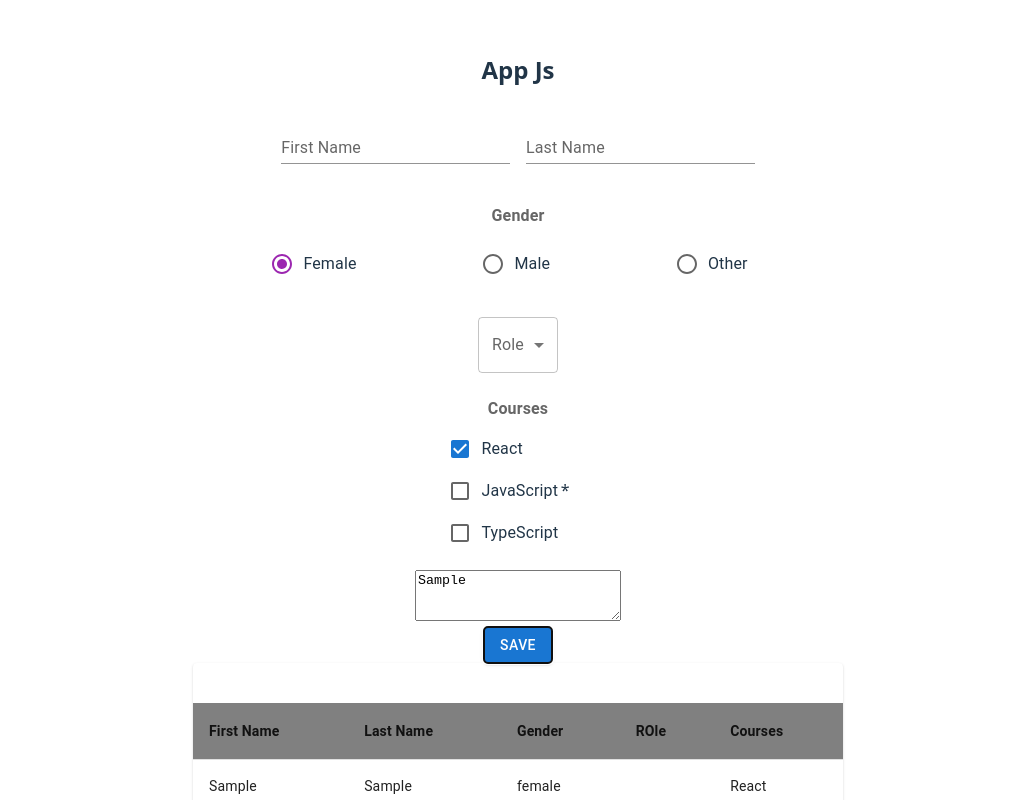
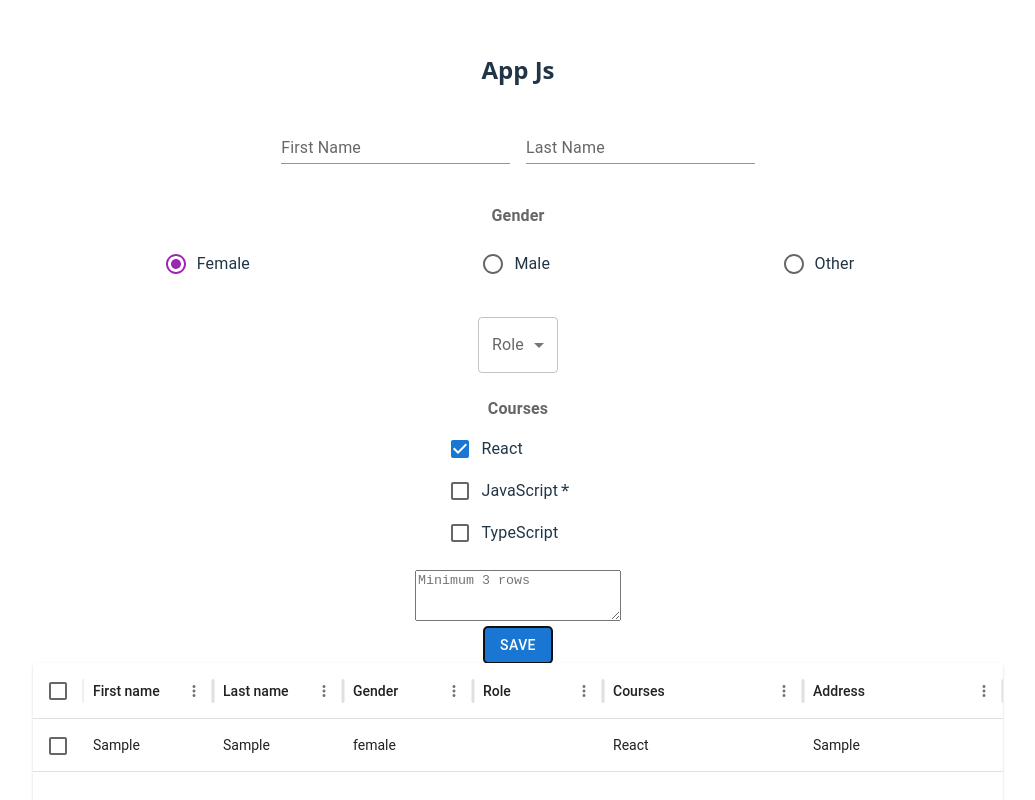
Before and after one commit to rahulkhartude/PersonCRUD, a React (Vite) app: page / in a window 1280 px wide. Both pictures are taken after typing "Sample", "Sample", "Sample" into the empty fields and a click on the button "SAVE". Shown: the top 800 px of the page, without its empty margins (122-1157 px from the left). Built offline with nearby package versions, Linux system fonts and the light colour scheme.

Commit message:
using DataGrid fromMUI

```diff
--- a/package.json
+++ b/package.json
@@ -13,6 +13,7 @@
     "@emotion/react": "^11.14.0",
     "@emotion/styled": "^11.14.0",
     "@mui/material": "^7.0.1",
+    "@mui/x-data-grid": "^8.0.0",
     "react": "^19.0.0",
     "react-dom": "^19.0.0"
   },
--- a/src/components/MUICompoent.jsx
+++ b/src/components/MUICompoent.jsx
@@ -35,6 +35,10 @@ export const MUICompoent = () => {
     javascript: false,
     typescript: false,
   });
+  const [myAddress,setMyAddress] = useState("");
+  const handleAddress=(value)=>{
+    setMyAddress(value);
+  }
 
   const handleRole = (event) => {
     setRole(event.target.value);
@@ -69,10 +73,14 @@ export const MUICompoent = () => {
     setErrors(newErrors);
 
     if (valid) {
-      setList([...list, { firstName, lastName ,gender,role,selectedCourses }]);
+      setList([...list, { firstName, lastName ,gender,role,selectedCourses,myAddress }]);
       console.log("list",list);
       setFirstName('');
       setLastName('');
+      setGender('female');
+      setRole('');
+      setSelectedCourses({ react: true, javascript: false, typescript: false });
+      setMyAddress('');
     }
   };
   const handleGender =(value)=>{
@@ -194,6 +202,8 @@ export const MUICompoent = () => {
   minRows={3}
   placeholder="Minimum 3 rows"
   style={{ width: 200 }}
+  onChange={(e)=>handleAddress(e.target.value)}
+  value={myAddress}
 />
 </Box>
 
--- a/src/components/ShowList.jsx
+++ b/src/components/ShowList.jsx
@@ -1,57 +1,92 @@
+
+
+// import * as React from 'react';
+// import { DataGrid } from '@mui/x-data-grid';
+// import Paper from '@mui/material/Paper';
+
+// export default function BasicTable({ myList }) {
+//   const columns = [
+//     { field: 'firstName', headerName: 'First name', width: 130 },
+//     { field: 'lastName', headerName: 'Last name', width: 130 },
+//     { field: 'gender', headerName: 'Gender', width: 130 },
+//     { field: 'role', headerName: 'Role', width: 130 },
+//     { field: 'courses', headerName: 'Courses', width: 200 },
+//     { field: 'myAddress', headerName: 'Address', width: 200 },
+//   ];
+
+//   const rows = myList.map((row, index) => ({
+//     id: index + 1, // ✅ Required
+//     firstName: row.firstName,
+//     lastName: row.lastName,
+//     gender: row.gender,
+//     role: row.role,
+//     courses: row.selectedCourses
+//       ? Object.entries(row.selectedCourses)
+//           .filter(([_, value]) => value)
+//           .map(([key]) => key.charAt(0).toUpperCase() + key.slice(1))
+//           .join(', ')
+//       : 'No courses',
+//       myAddress: row.myAddress
+//   }));
+
+//   const paginationModel = { page: 0, pageSize: 5 };
+
+//   return (
+//     <Paper sx={{ height: 400, width: '100%' }}>
+//       <DataGrid
+//         rows={rows}
+//         columns={columns}
+//         initialState={{ pagination: { paginationModel } }}
+//         pageSizeOptions={[5, 10]}
+//         checkboxSelection
+//         sx={{ border: 0 }}
+//       />
+//     </Paper>
+//   );
+// }
+
+
 import * as React from 'react';
-import Table from '@mui/material/Table';
-import TableBody from '@mui/material/TableBody';
-import TableCell from '@mui/material/TableCell';
-import TableContainer from '@mui/material/TableContainer';
-import TableHead from '@mui/material/TableHead';
-import TableRow from '@mui/material/TableRow';
+import { DataGrid } from '@mui/x-data-grid';
 import Paper from '@mui/material/Paper';
 
-export default function BasicTable({myList}) {
-  console.log("child",myList);
-  return (
-    <TableContainer component={Paper}>
-      <Table sx={{ minWidth: 650,marginTop: 5 }} aria-label="simple table">
-        <TableHead>
-          <TableRow >
-            <TableCell sx = {{fontWeight:"bold", backgroundColor:'grey'}}>First Name</TableCell>
-            <TableCell sx = {{fontWeight:"bold", backgroundColor:'grey'}} >Last Name</TableCell>
-            <TableCell sx = {{fontWeight:"bold", backgroundColor:'grey'}} >Gender</TableCell>
-            <TableCell sx = {{fontWeight:"bold", backgroundColor:'grey'}} >ROle</TableCell>
-            <TableCell sx = {{fontWeight:"bold", backgroundColor:'grey'}} >Courses</TableCell>
+export default function BasicTable({ myList }) {
+  const columns = [
+    { field: 'firstName', headerName: 'First name', width: 130 },
+    { field: 'lastName', headerName: 'Last name', width: 130 },
+    { field: 'gender', headerName: 'Gender', width: 130 },
+    { field: 'role', headerName: 'Role', width: 130 },
+    { field: 'courses', headerName: 'Courses', width: 200 },
+    { field: 'myAddress', headerName: 'Address', width: 200 },
+  ];
 
-          </TableRow>
-        </TableHead>
-        <TableBody >
-          {myList.map((row,index) => (
-            <TableRow
-               key={index}
-              sx={{ '&:last-child td, &:last-child th': { border: 0 } }}
-            >
-              <TableCell >{row.firstName}</TableCell>
-              <TableCell >{row.lastName}</TableCell>
-              <TableCell >{row.gender}</TableCell>
-              <TableCell >{row.role}</TableCell>
-
-              <TableCell>
-  {row.selectedCourses
+  const rows = myList.map((row, index) => ({
+    id: index + 1, // ✅ Required by DataGrid
+    firstName: row.firstName,
+    lastName: row.lastName,
+    gender: row.gender,
+    role: row.role,
+    courses: row.selectedCourses
       ? Object.entries(row.selectedCourses)
           .filter(([_, value]) => value)
           .map(([key]) => key.charAt(0).toUpperCase() + key.slice(1))
           .join(', ')
-    : 'No courses'}
-</TableCell>
+      : 'No courses',
+    myAddress: row.myAddress || 'N/A', // Fallback if missing
+  }));
 
+  const paginationModel = { page: 0, pageSize: 5 };
 
-            </TableRow>
-          ))}
-
-        </TableBody>
-
-      </Table>
-    </TableContainer>
-
-
+  return (
+    <Paper sx={{ height: 400, width: '100%' }}>
+      <DataGrid
+        rows={rows}
+        columns={columns}
+        initialState={{ pagination: { paginationModel } }}
+        pageSizeOptions={[5, 10]}
+        checkboxSelection
+        sx={{ border: 0 }}
+      />
+    </Paper>
   );
-
 }
```
Also changed, not shown: 1 other file (tests, documents, lock files or other folders). Lines whose indentation alone changed are shown as unchanged.
